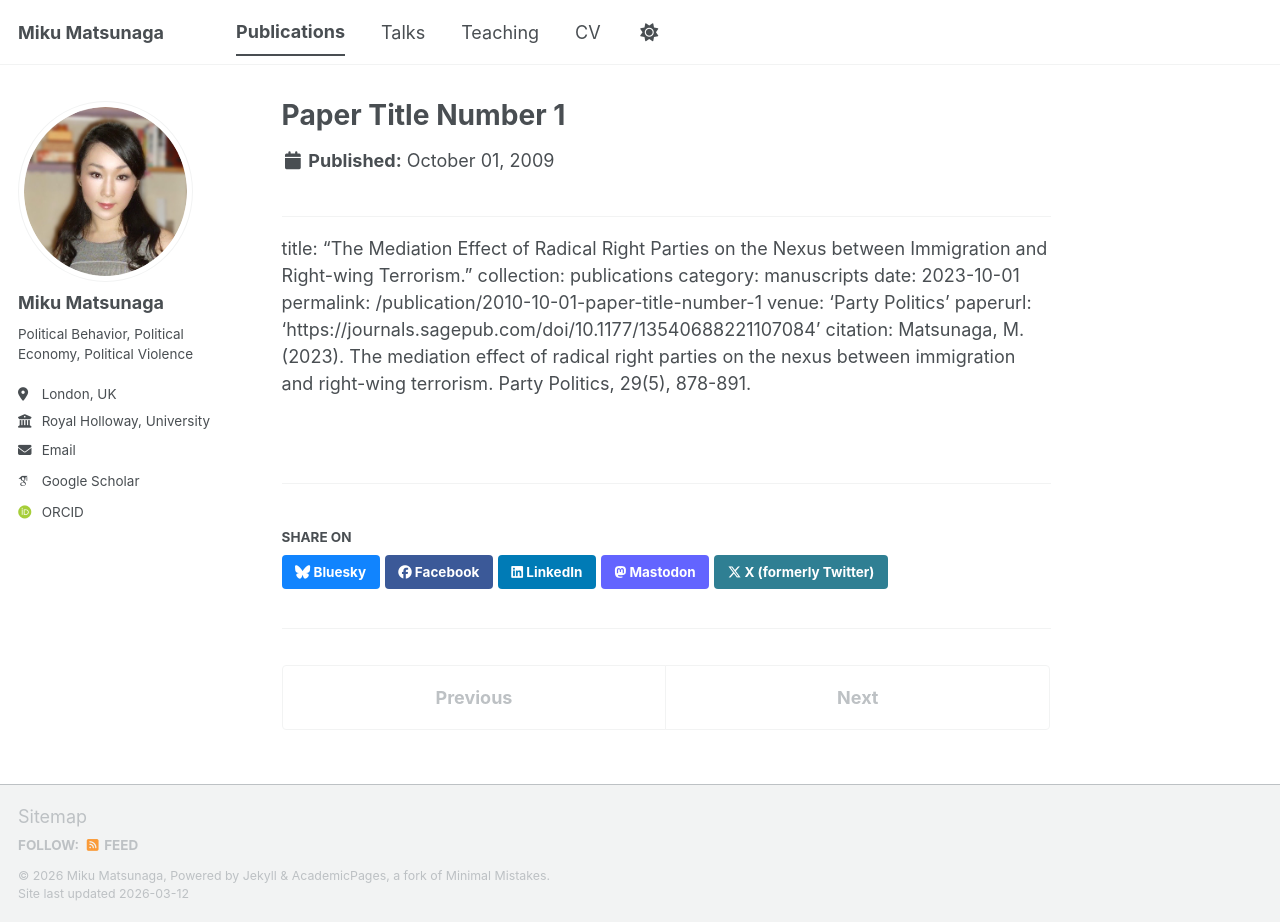
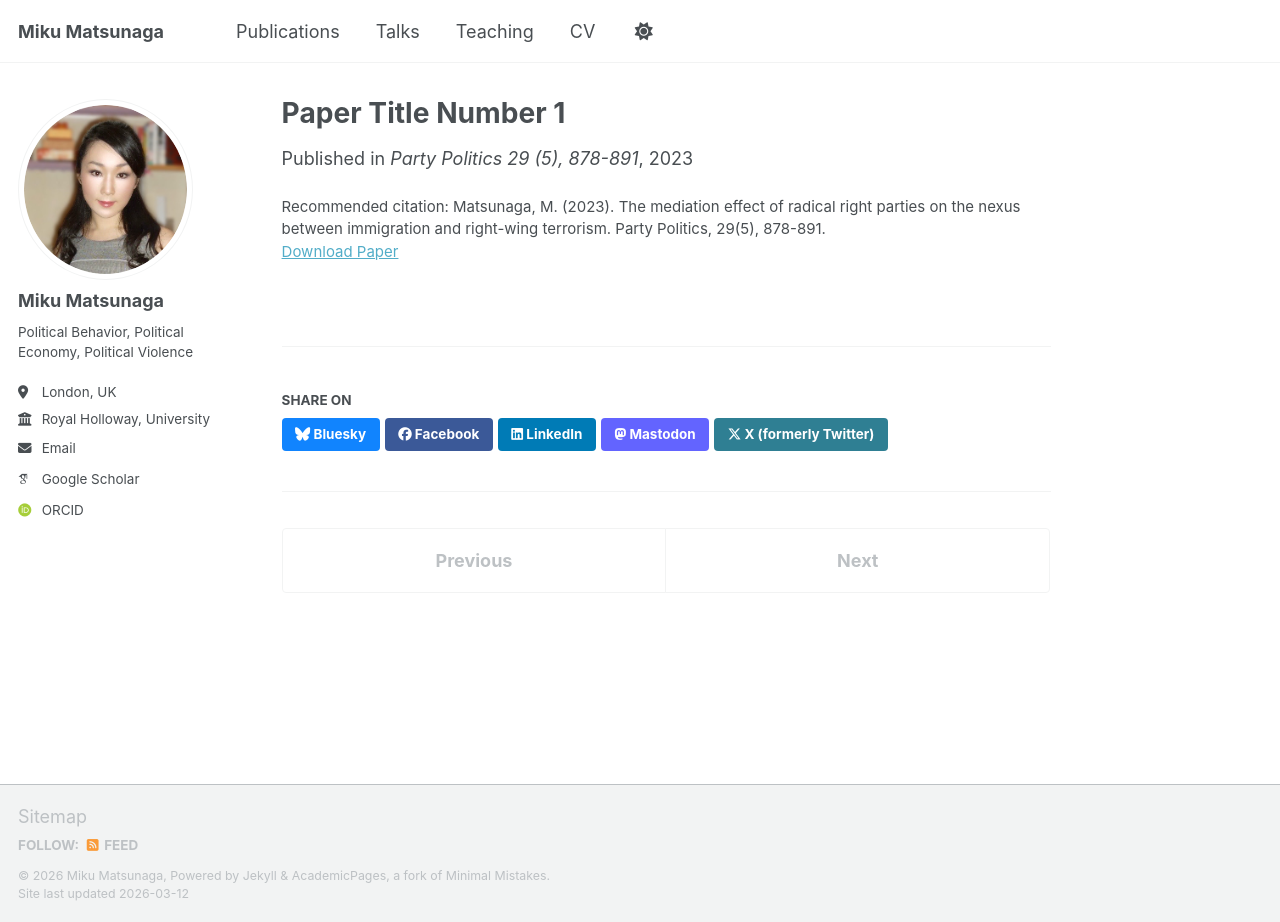
Before and after one commit to mikumatsunaga/mikumatsunaga.github.io, a Jekyll site: the page built from _publications/2009-10-01-paper-title-number-1.md, in a window 1280 px wide and 922 px high. Built offline with Jekyll 4.4.1, drawn with Linux system fonts in a browser that asks for light colours; some web fonts are replaced; a script bundle is joined from its source files by our own code; library files that are not in the unit come from our copies.

Commit message:
Update 2009-10-01-paper-title-number-1.md

```diff
--- a/_publications/2009-10-01-paper-title-number-1.md
+++ b/_publications/2009-10-01-paper-title-number-1.md
@@ -1,9 +1,10 @@
 ---
-title: "The Mediation Effect of Radical Right Parties on the Nexus between Immigration and Right-wing Terrorism."
+title: "Paper Title Number 1"
 collection: publications
 category: manuscripts
+permalink: /publication/2010-10-01-paper-title-number-1
 date: 2023-10-01
-permalink: /publication/2010-10-01-paper-title-number-1
-venue: 'Party Politics'
-paperurl: 'https://journals.sagepub.com/doi/10.1177/13540688221107084'
-citation: Matsunaga, M. (2023). The mediation effect of radical right parties on the nexus between immigration and right-wing terrorism. Party Politics, 29(5), 878-891.
+venue: 'Party Politics 29 (5), 878-891'
+paperurl: 'https://journals.sagepub.com/doi/abs/10.1177/13540688221107084'
+citation: 'Matsunaga, M. (2023). The mediation effect of radical right parties on the nexus between immigration and right-wing terrorism. Party Politics, 29(5), 878-891.'
+---
```
